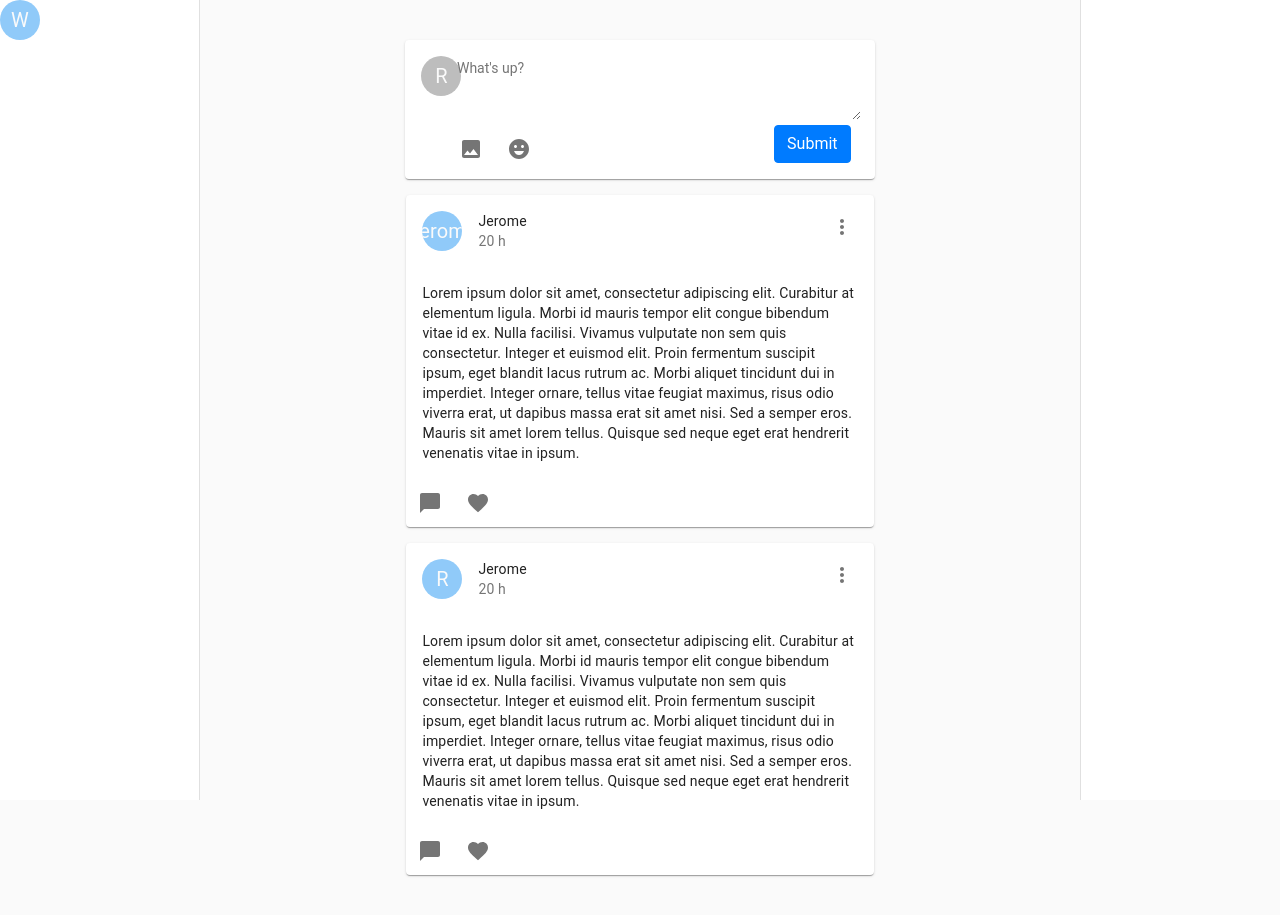
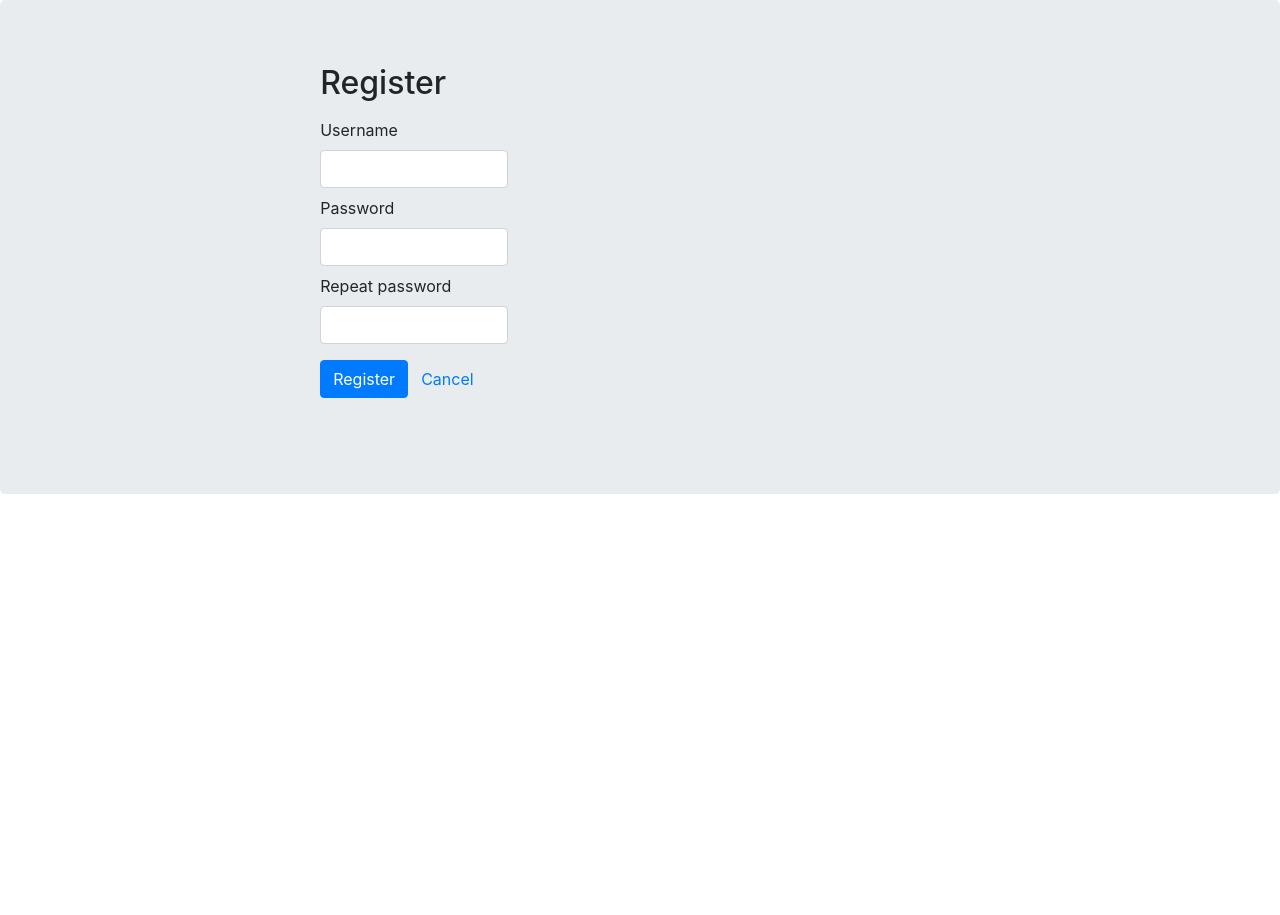
Before and after one commit to jiehangWu/circles, a React (Create React App) app in the folder frontend/: page /register in a window 1280 px wide. After the commit the page ends 800 px from the top, so only its background shows below. Built offline with nearby package versions, Linux system fonts and the light colour scheme.

Commit message:
rearranged login and register

```diff
--- a/frontend/src/App.js
+++ b/frontend/src/App.js
@@ -1,87 +1,50 @@
 import React from 'react';
-
 import 'bootstrap/dist/css/bootstrap.min.css';
 import RegisterForm from "./components/entrance/RegisterForm";
 import LoginForm from "./components/entrance/LoginForm";
-import { history } from "./helpers/history";
-// import Router from "react-router-dom/es/Router";
-import {BrowserRouter as Router} from "react-router-dom";
-import Route from "react-router-dom/es/Route";
-import { connect, Provider } from "react-redux";
+import {history} from "./helpers/history";
+import {connect, Provider} from "react-redux";
+import {Redirect, Route, Switch, Router} from "react-router-dom"
 import Home from "./components/home/Home";
-import Navigation from "./components/navigation/Navigation";
-
-
-const initialState = {
-  route: 'login',
-  isSignedIn: false
-}
-
+import {PrivateRoute} from "./helpers/PrivateRouter";
 
 class App extends React.Component {
     constructor(props) {
         super(props);
         history.listen((location, action) => {
             this.props.clearMessage();
-    })
-    this.state = initialState;
+        });
     }
 
 
-  onRouteChange = (route) => {
-    if (route === 'signout') {
-      this.setState(initialState);
-    } else if (route === 'home') {
-      this.setState({ isSignedIn: true })
-    }
-    this.setState({ route: route });
-  }
-
     render() {
-    console.log(this.state);
-    const { message } = this.props;
-    const { isSignedIn, route } = this.state;
+        const {message} = this.props;
         return (
             <React.Fragment>
-        <Home />
+                {alert.message &&
+                <div className={`alert ${message.type}`}>{message.message}</div>
+                }
+                <Router history={history}>
+                    <Switch>
+                        <PrivateRoute exact path="/" component={Home}/>
+                        <Route path="/login" component={LoginForm}/>
+                        <Route path="/register" component={RegisterForm}/>
+                        <Redirect from="*" to="/login"/>
+                    </Switch>
+                </Router>
             </React.Fragment>
         );
     }
 }
 
-
-
-
-
-// render() {
-//     const {message, route, isSignedIn,} = this.props;
-//     return (
-//       <div className="App">
-
-//         <Navigation isSignedIn={isSignedIn} onRouteChange={this.onRouteChange} />
-//         { route === 'home'
-//           ? <div>
-//               <Home/>
-//             </div>
-//           : (
-//              route === 'login'
-//              ? <LoginForm  onRouteChange={this.onRouteChange}/>
-//              : <RegisterForm  onRouteChange={this.onRouteChange}/>
-//             )
-//         }
-//       </div>
-//     );
-//   }
-// }
-
 const mapState = (state) => {
-  return { message: state.message };
+    return {message: state.message};
 };
 
 const mapDispatch = (dispatch) => {
     return {
         clearMessage: () => {
-      dispatch({ type: "CLEAR_MESSAGE" })
+            dispatch({type: "CLEAR_MESSAGE"})
         }
     };
 };
--- a/frontend/src/actions/user.actions.js
+++ b/frontend/src/actions/user.actions.js
@@ -13,6 +13,7 @@ const login = (username, password) => {
                 type: "LOGIN_SUCCESS",
                 payload: username
             });
+            history.push('/');
             console.log("login success");
         }).catch(e => {
             dispatch({
--- a/frontend/src/components/entrance/LoginForm.js
+++ b/frontend/src/components/entrance/LoginForm.js
@@ -30,12 +30,15 @@ class LoginForm extends React.Component {
         }
 
         // if ( password match) todo {}
-        this.props.onRouteChange('home');
+        // this.props.onRouteChange('home');
     };
 
     render() {
         const {username, password, submitted} = this.state;
         return (
+            <div className="jumbotron">
+                <div className="container">
+                    <div className="col-sm-8 col-sm-offset-2">
                         <div className="col-md-6 col-md-offset-3">
                             <h2>Login</h2>
                             <form name="form" onSubmit={e => this.handleSubmit(e)}>
@@ -57,6 +60,9 @@ class LoginForm extends React.Component {
                                 </div>
                             </form>
                         </div>
+                    </div>
+                </div>
+            </div>
         )
     }
 }
--- a/frontend/src/components/entrance/RegisterForm.js
+++ b/frontend/src/components/entrance/RegisterForm.js
@@ -37,6 +37,9 @@ class RegisterForm extends React.Component {
     render() {
         const {username, password, repeatedPassword, submitted} = this.state;
         return (
+            <div className="jumbotron">
+                <div className="container">
+                    <div className="col-sm-8 col-sm-offset-2">
                         <div className="col-md-6 col-md-offset-3">
                             <h2>Register</h2>
                             <form name="form" onSubmit={this.handleSubmit}>
@@ -66,10 +69,13 @@ class RegisterForm extends React.Component {
                                 </div>
                                 <div className="form-group">
                                     <button className="btn btn-primary my-3">Register</button>
-                        <Link to="/" className="btn btn-link">Cancel</Link>
+                                    <Link to="login" className="btn btn-link">Cancel</Link>
                                 </div>
 
                             </form>
+                        </div>
+                    </div>
+                </div>
             </div>
         )
     }
--- a/frontend/src/components/home/InputArea.js
+++ b/frontend/src/components/home/InputArea.js
@@ -11,17 +11,18 @@ let InputArea = () => {
         <div className="container">
             <Card className="input-area my-3">
                 <div className="row">
-                    <div className="col-lg-1">
+                    <div className="col-lg-2">
                         <Avatar aria-label="avatar" className="input-area-avatar mx-3 my-3">
                             R
                         </Avatar>
                     </div>
-                    <div className="col-lg-11">
-                        <textarea className="text-box mx-2 mt-3"
-                                  rows="3"
-                                  placeholder="What's up?"
-                                  required>
-                        </textarea>
+                    <div className="col-lg-10">
+                            <textarea className="text-box mx-2 mt-3"
+                                      rows="3"
+                                      placeholder="What's up?"
+                                      required>
+
+                            </textarea>
                         <IconButton aria-label="upload image">
                             <ImageIcon/>
                         </IconButton>
--- /dev/null
+++ b/frontend/src/helpers/PrivateRouter.js
@@ -0,0 +1,8 @@
+import React from 'react';
+import { Route, Redirect } from 'react-router-dom';
+
+export const PrivateRoute = ({ component: Component, ...rest }) => (
+    <Route {...rest} render={props => (
+        <Component {...props} />
+    )} />
+)
```
Also changed, not shown: 2 other files (tests, documents, lock files or other folders). Lines whose indentation alone changed are shown as unchanged.
